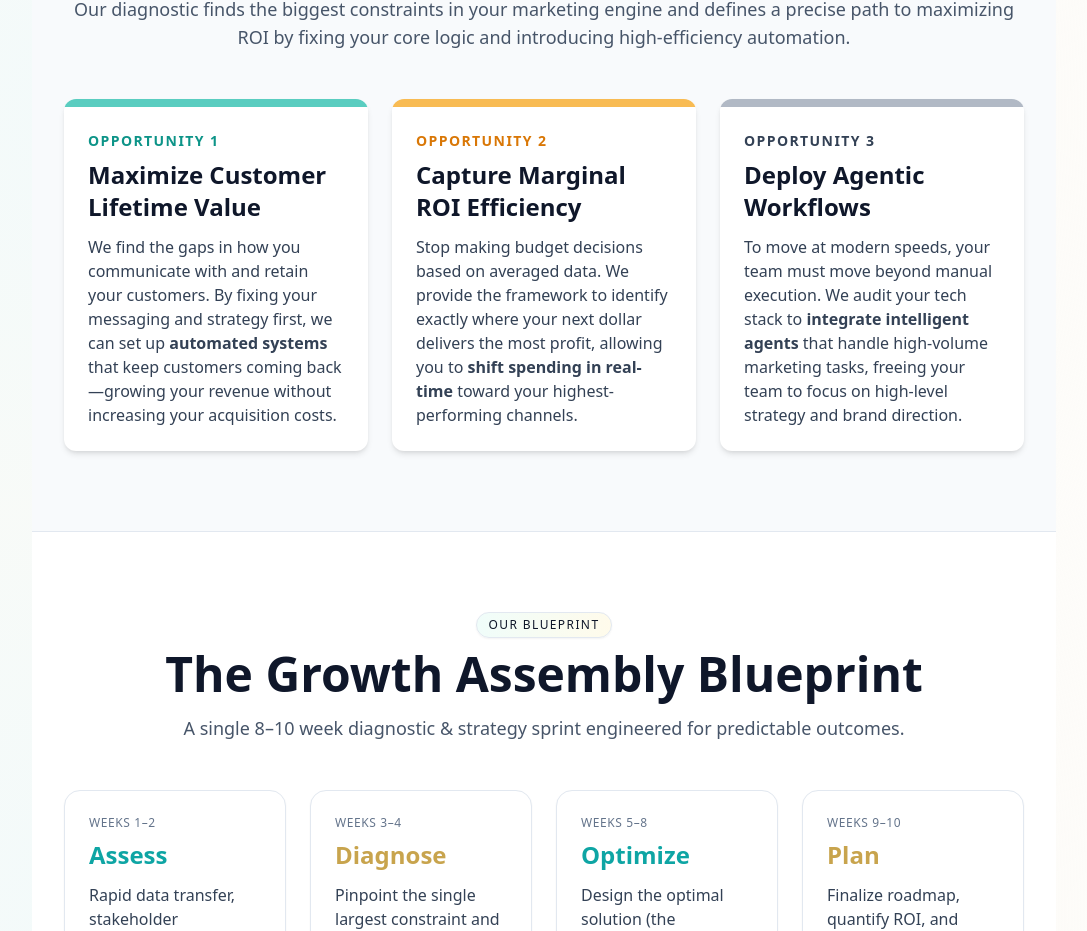
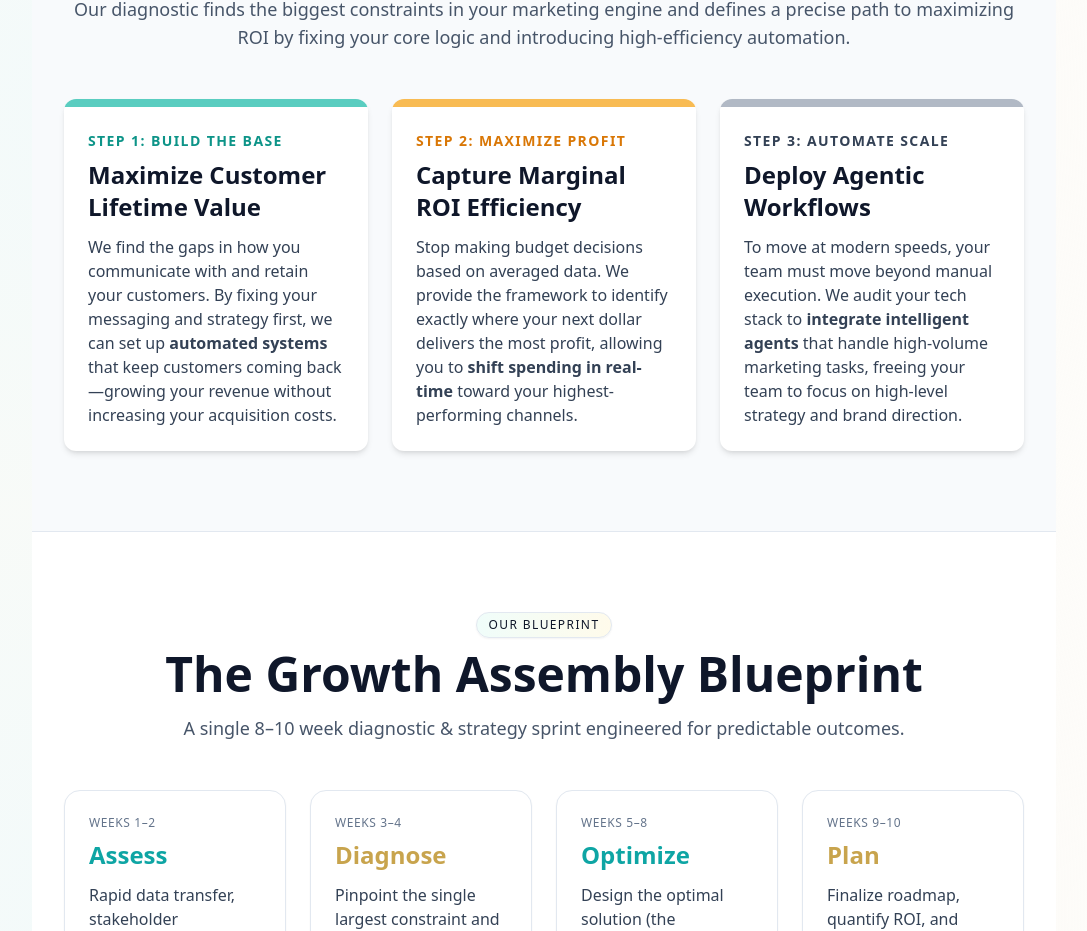
Before and after one commit to nabiliogram/sprint, a React (Vite) app: page / in a window 1280 px wide. Shown: the part 1090-2021 px from the top of the page, without its empty margins (96-1183 px from the left). Built offline with nearby package versions, Linux system fonts and the light colour scheme.

Commit message:
Update opportunity card labels with step names

```diff
--- a/src/App.jsx
+++ b/src/App.jsx
@@ -551,6 +551,7 @@ const App = () => {
        <div className="mx-auto max-w-7xl px-4 sm:px-6 lg:px-8 mt-12 grid md:grid-cols-3 gap-6 items-stretch">
           {OPPORTUNITY_CARDS.map((o,l)=>{
             const accent = CARD_ACCENTS[l];
+            const stepLabels = ["Build the Base", "Maximize Profit", "Automate Scale"];
             return (
               <MotionDiv
                 key={l}
@@ -568,7 +569,7 @@ const App = () => {
                     <div className="p-6 pt-8 h-full">
                         {/* Stylized Opportunity Text */}
                         <div className={`text-sm font-extrabold ${accent.text} uppercase tracking-widest`}>
-                            Opportunity {l + 1}
+                            Step {l + 1}: {stepLabels[l]}
                         </div>
 
                         {/* Title (Larger font, bold) */}
```
